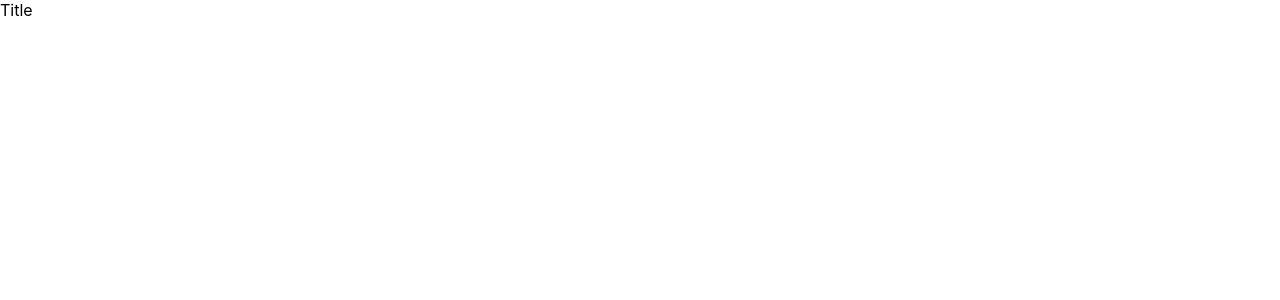
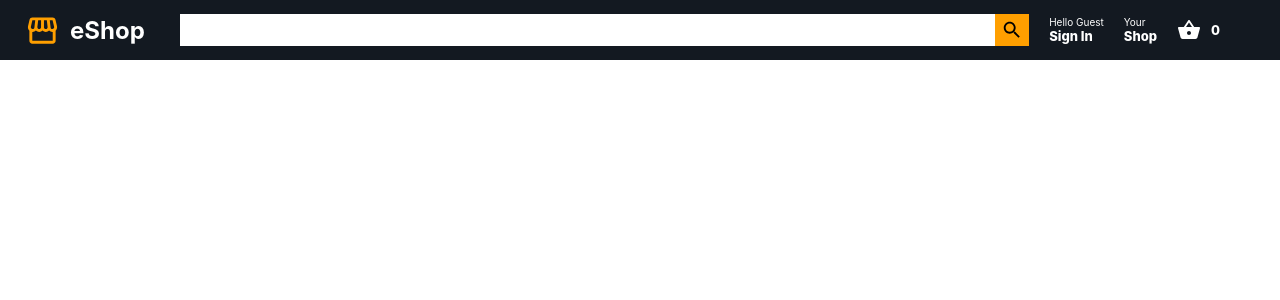
Before and after one commit to Azharr110/eShop, a React (Create React App) app: page / in a window 1280 px wide. Shown: the top 300 px of the page. Built offline with nearby package versions, Linux system fonts and the light colour scheme.

Commit message:
Add Header

```diff
--- a/package.json
+++ b/package.json
@@ -3,6 +3,10 @@
   "version": "0.1.0",
   "private": true,
   "dependencies": {
+    "@emotion/react": "^11.11.1",
+    "@emotion/styled": "^11.11.0",
+    "@mui/icons-material": "^5.11.16",
+    "@mui/material": "^5.13.5",
     "@testing-library/jest-dom": "^5.16.5",
     "@testing-library/react": "^13.4.0",
     "@testing-library/user-event": "^13.5.0",
--- a/src/App.js
+++ b/src/App.js
@@ -1,10 +1,11 @@
+import '../src/App.css'
 
-
+import Header from './Header';
 
 function App() {
   return (
-    <div >
-      Title
+    <div className='App' >
+       <Header />
     </div>
   );
 }
--- /dev/null
+++ b/src/Header.css
@@ -0,0 +1,82 @@
+.header {
+    height: 60px;
+    display: flex;
+    align-items: center;
+    background-color: #131921;
+    position: sticky;
+    top: 0;
+    z-index: 100;
+}
+
+.header__logo {
+    display: flex;
+    align-items: center;
+    color: #ff9f00;
+    margin: 0 25px;
+}
+
+.header__logoImage {
+    margin-right: 10px;
+}
+
+.header__logoTitle {
+    text-decoration: none;
+    border: 0;
+    color: white;
+}
+
+.header__search {
+    display: flex;
+    flex: 1;
+    align-items: center;
+    border-radius: 24px;
+    margin: 0 10px;
+}
+
+.header__searchInput {
+    height: 12px;
+    padding: 10px;
+    border: none;
+    width: 100%;
+}
+
+.header__searchIcon {
+    padding: 5px;
+    height: 22px !important;
+    background-color: #ff9f00;
+}
+
+.header__nav {
+    display: flex;
+    justify-content: space-evenly;
+}
+
+.nav__item {
+    display: flex;
+    flex-direction: column;
+    margin-left: 10px;
+    margin-right: 10px;
+    color: white;
+}
+
+.nav__itemLineOne {
+    font-size: 10px;
+}
+
+.nav__itemLineTwo {
+    font-size: 13px;
+    font-weight: 800;
+}
+
+.nav__itemBasket {
+    display: flex;
+    align-items: center;
+    color: white;
+    margin-right: 50px;
+    margin-left: 10px;
+}
+
+.nav__basketCount {
+    margin-left: 10px;
+    margin-right: 10px;
+}
--- /dev/null
+++ b/src/Header.js
@@ -0,0 +1,42 @@
+import React from 'react'
+import "./Header.css"
+
+
+
+import ShoppingBasketIcon from '@mui/icons-material/ShoppingBasket';
+import StorefrontIcon from '@mui/icons-material/Storefront';
+import SearchIcon from '@mui/icons-material/Search';
+
+
+function Header() {
+  return (
+    <div className='header'>
+         <div className="header__logo">
+         <StorefrontIcon className='header__logoImage' fontSize='large'/>
+         <h2 className="header__logoTitle">eShop</h2>
+      </div>
+
+      <div className="header__search">
+           <input type="text" className="header__searchInput" />
+           <SearchIcon className='header__searchIcon'/>
+      </div>
+
+      <div className="header__nav">
+        <div className="nav__item">
+           <span className="nav__itemLineOne">Hello Guest</span>
+           <span className="nav__itemLineTwo">Sign In</span>
+        </div>
+        <div className="nav__item">
+           <span className="nav__itemLineOne">Your</span>
+           <span className="nav__itemLineTwo">Shop</span>
+        </div>
+        <div className="nav__itemBasket">
+           <ShoppingBasketIcon />
+           <span className="nav__itemLineTwo nav__basketCount">0</span>
+        </div>
+      </div>
+    </div>
+  )
+}
+
+export default Header
```
Also changed, not shown: src/App.css (added), 1 other file (tests, documents, lock files or other folders).
